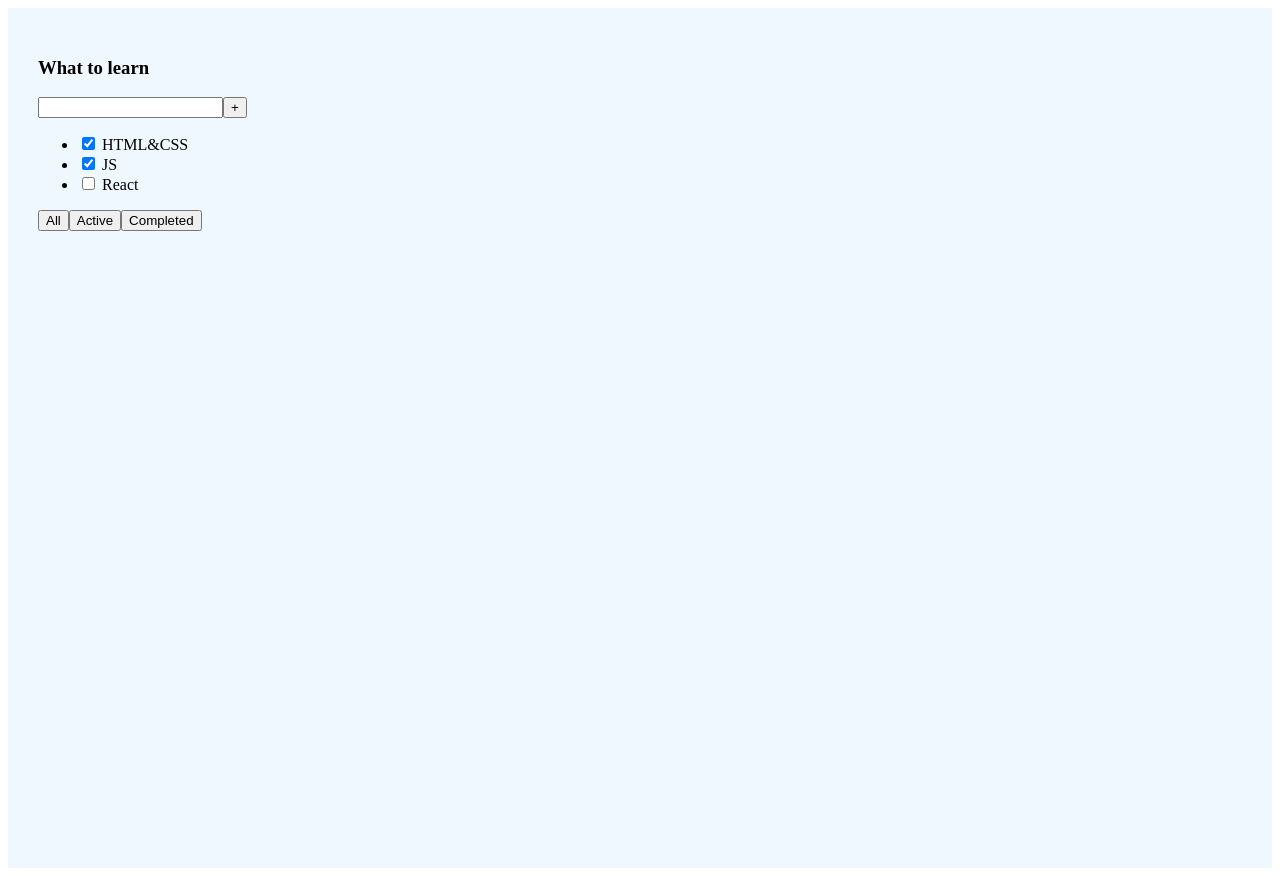
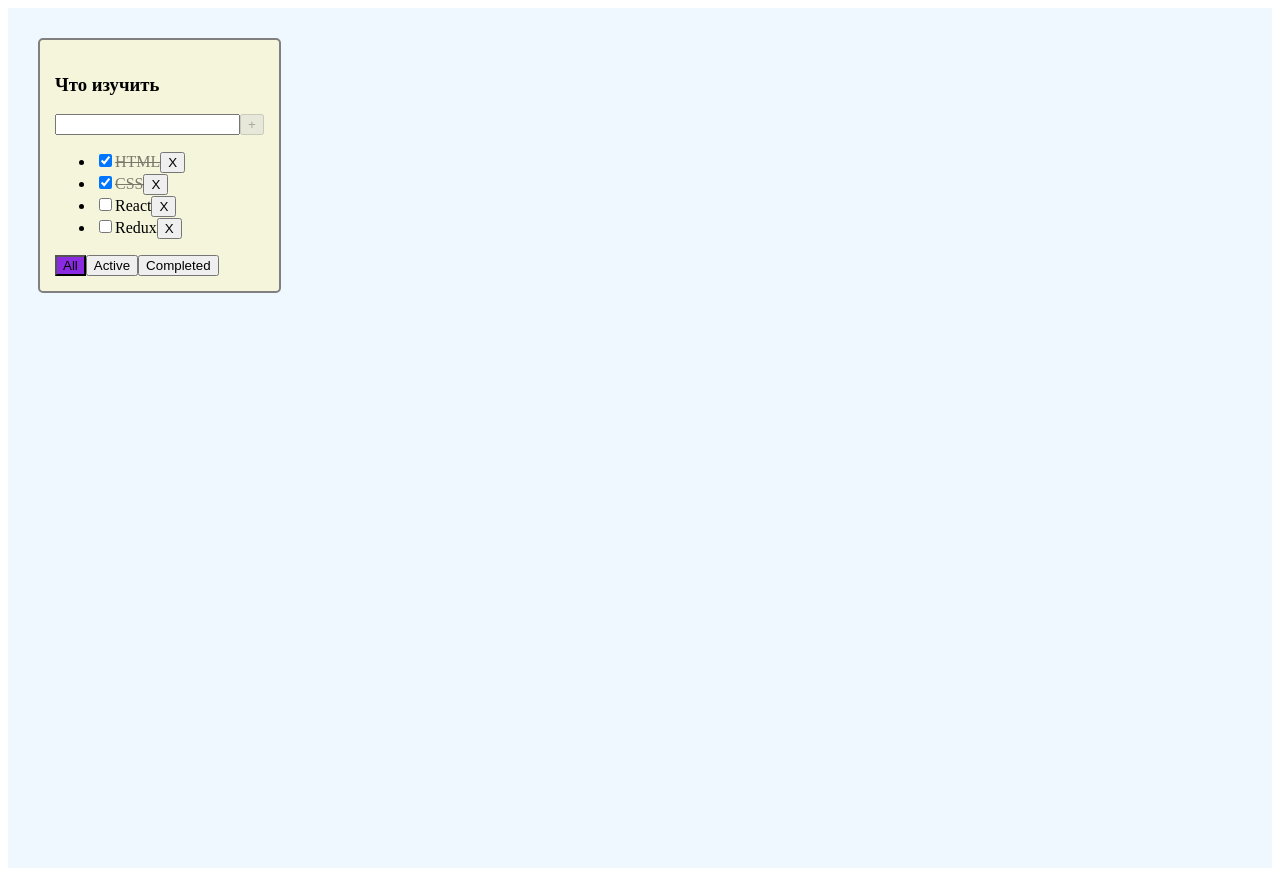
Before and after one commit to MrEvgeniy1989/Todolist, a React (Create React App) app: page / in a window 1280 px wide. Built offline with nearby package versions, Linux system fonts and the light colour scheme.

Commit message:
month 1 end

```diff
--- a/src/App.tsx
+++ b/src/App.tsx
@@ -1,28 +1,56 @@
-import React from 'react';
+import React, {useState} from 'react';
 import './App.css';
+import {TodoList} from "./TodoList";
 
-function App() {
+export type TaskType = {
+    id: string
+    isDone: boolean
+    taskTitle: string
+}
+export type FilterType = "all" | "active" | "completed"
+
+export const App = () => {
+    const [tasks, setTasks] = useState<TaskType[]>([
+        {id: crypto.randomUUID(), isDone: true, taskTitle: "HTML"},
+        {id: crypto.randomUUID(), isDone: true, taskTitle: "CSS"},
+        {id: crypto.randomUUID(), isDone: false, taskTitle: "React"},
+        {id: crypto.randomUUID(), isDone: false, taskTitle: "Redux"}
+    ])
+    const [filter, setFilter] = useState<FilterType>('all')
+
+    let filteredTasks = tasks
+    if (filter === "active") {
+        filteredTasks = tasks.filter((task) => !task.isDone)
+    } else if (filter === "completed") {
+        filteredTasks = tasks.filter((task) => task.isDone)
+    }
+
+    const changeFilter = (newFilter: FilterType) => {
+        setFilter(newFilter)
+    }
+
+    const addTask = (netTaskTitle: string) => {
+        const newTask: TaskType = {id: crypto.randomUUID(), isDone: false, taskTitle: netTaskTitle}
+        setTasks([newTask, ...tasks])
+    }
+    const changeTaskStatus = (taskId: string, newTaskStatus: boolean) => {
+        setTasks(tasks.map((task) => task.id === taskId ? {...task, isDone: newTaskStatus} : task))
+    }
+    const deleteTask = (taskId: string) => {
+        setTasks(tasks.filter((task) => task.id !== taskId))
+    }
+
     return (
         <div className="App">
-            <div>
-                <h3>What to learn</h3>
-                <div>
-                    <input/>
-                    <button>+</button>
-                </div>
-                <ul>
-                    <li><input type="checkbox" checked={true}/> <span>HTML&CSS</span></li>
-                    <li><input type="checkbox" checked={true}/> <span>JS</span></li>
-                    <li><input type="checkbox" checked={false}/> <span>React</span></li>
-                </ul>
-                <div>
-                    <button>All</button>
-                    <button>Active</button>
-                    <button>Completed</button>
-                </div>
-            </div>
+            <TodoList
+                todoTitle={"Что изучить"}
+                tasks={filteredTasks}
+                filter={filter}
+                changeFilter={changeFilter}
+                addTask={addTask}
+                changeTaskStatus={changeTaskStatus}
+                deleteTask={deleteTask}
+            />
         </div>
-    );
+    )
 }
-
-export default App;
--- /dev/null
+++ b/src/TodoList.tsx
@@ -0,0 +1,82 @@
+import React, {ChangeEvent, FC, useState} from 'react';
+import {FilterType, TaskType} from "./App";
+
+type TodoListType = {
+    todoTitle: string
+    tasks: TaskType[]
+    filter: FilterType
+    changeFilter: (newFilter: FilterType) => void
+    addTask: (netTaskTitle: string) => void
+    changeTaskStatus: (taskId: string, newTaskStatus: boolean) => void
+    deleteTask: (taskId: string) => void
+}
+
+
+export const TodoList: FC<TodoListType> = ({
+                                               todoTitle,
+                                               tasks,
+                                               filter,
+                                               changeFilter,
+                                               addTask,
+                                               changeTaskStatus,
+                                               deleteTask
+                                           }) => {
+
+    const [newTaskTitle, setNewTaskTitle] = useState('')
+    const [error, setError] = useState('')
+
+    const TaskList = tasks.map((task) => {
+        const onClickDeleteTaskHandler = () => deleteTask(task.id)
+        const onChangeTaskStatusHandler = (event: ChangeEvent<HTMLInputElement>) => changeTaskStatus(task.id, event.currentTarget.checked)
+
+        return (
+            <li key={task.id}>
+                <input
+                    type="checkbox"
+                    checked={task.isDone}
+                    onChange={onChangeTaskStatusHandler}
+                />
+                <span className={task.isDone ? "task-done" : ''}>{task.taskTitle}</span>
+                <button onClick={onClickDeleteTaskHandler}>X</button>
+            </li>
+        )
+    })
+
+    const onChangeNewTaskTitleHandler = (event: ChangeEvent<HTMLInputElement>) => {
+        error && setError('')
+        setNewTaskTitle(event.currentTarget.value)
+    };
+    const onClickAddTaskHandler = () => {
+        if (newTaskTitle.trim()) {
+            addTask(newTaskTitle.trim())
+        } else setError('Название задания не может быть пустым!')
+        setNewTaskTitle('')
+    };
+    return (
+        <div className={'todolist'}>
+            <h3>{todoTitle}</h3>
+            <div>
+                <input value={newTaskTitle} onChange={onChangeNewTaskTitleHandler}
+                       className={error ? "input-error" : ''}/>
+                <button onClick={onClickAddTaskHandler} disabled={!newTaskTitle}>+
+                </button>
+                <div>{error ? error : ''}</div>
+            </div>
+
+            {tasks.length
+                ? <ul>{TaskList}</ul>
+                : <span>Your todolist is empty!</span>
+            }
+            <div>
+                <button className={filter === "all" ? "filter-active" : ''} onClick={() => changeFilter("all")}>All
+                </button>
+                <button className={filter === "active" ? "filter-active" : ''}
+                        onClick={() => changeFilter("active")}>Active
+                </button>
+                <button className={filter === "completed" ? "filter-active" : ''}
+                        onClick={() => changeFilter("completed")}>Completed
+                </button>
+            </div>
+        </div>
+    )
+}
--- a/src/index.tsx
+++ b/src/index.tsx
@@ -1,7 +1,7 @@
 import React from 'react';
 import ReactDOM from 'react-dom/client';
 import './index.css';
-import App from './App';
+import {App} from './App';
 
 
 const root = ReactDOM.createRoot(
```
